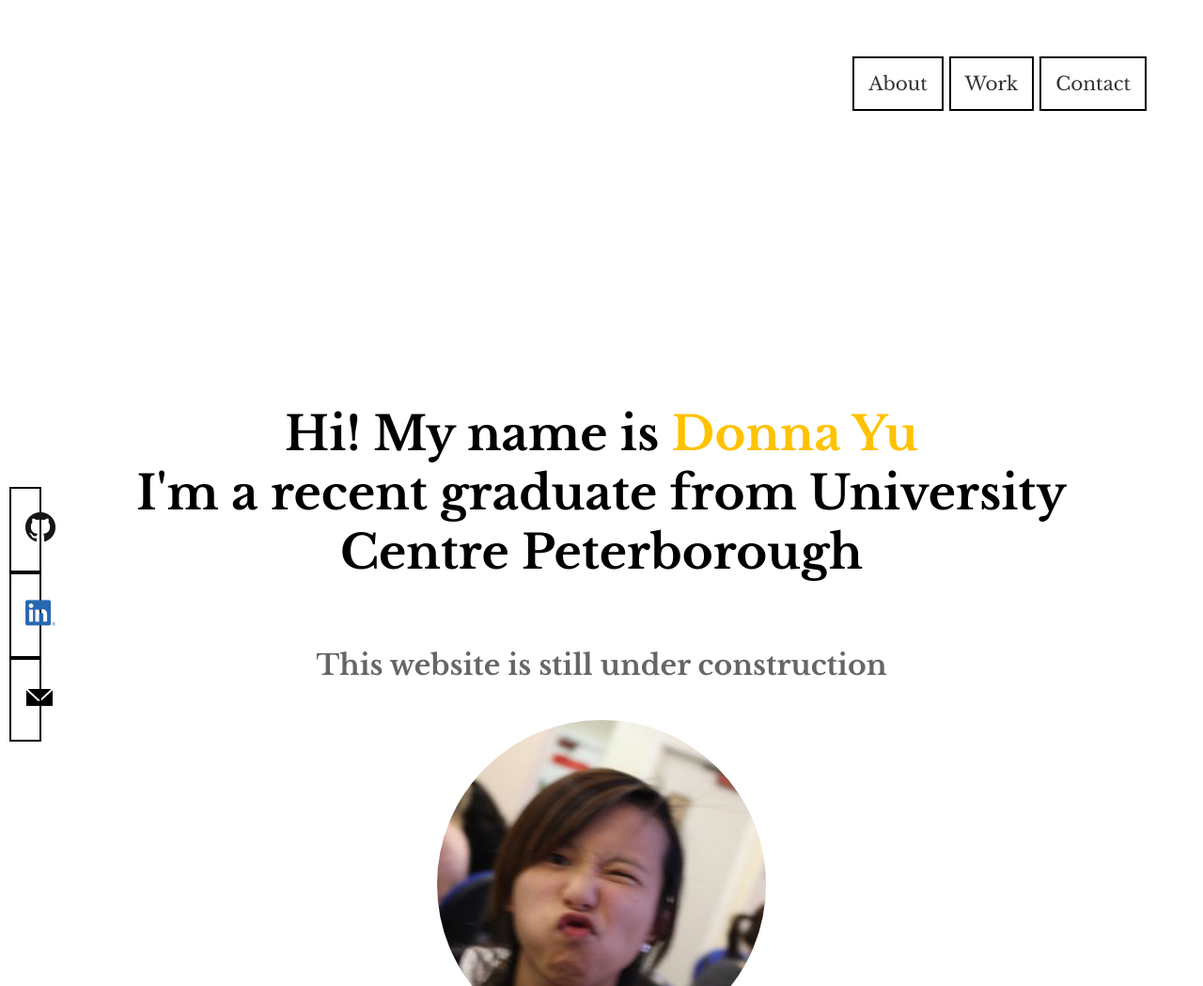
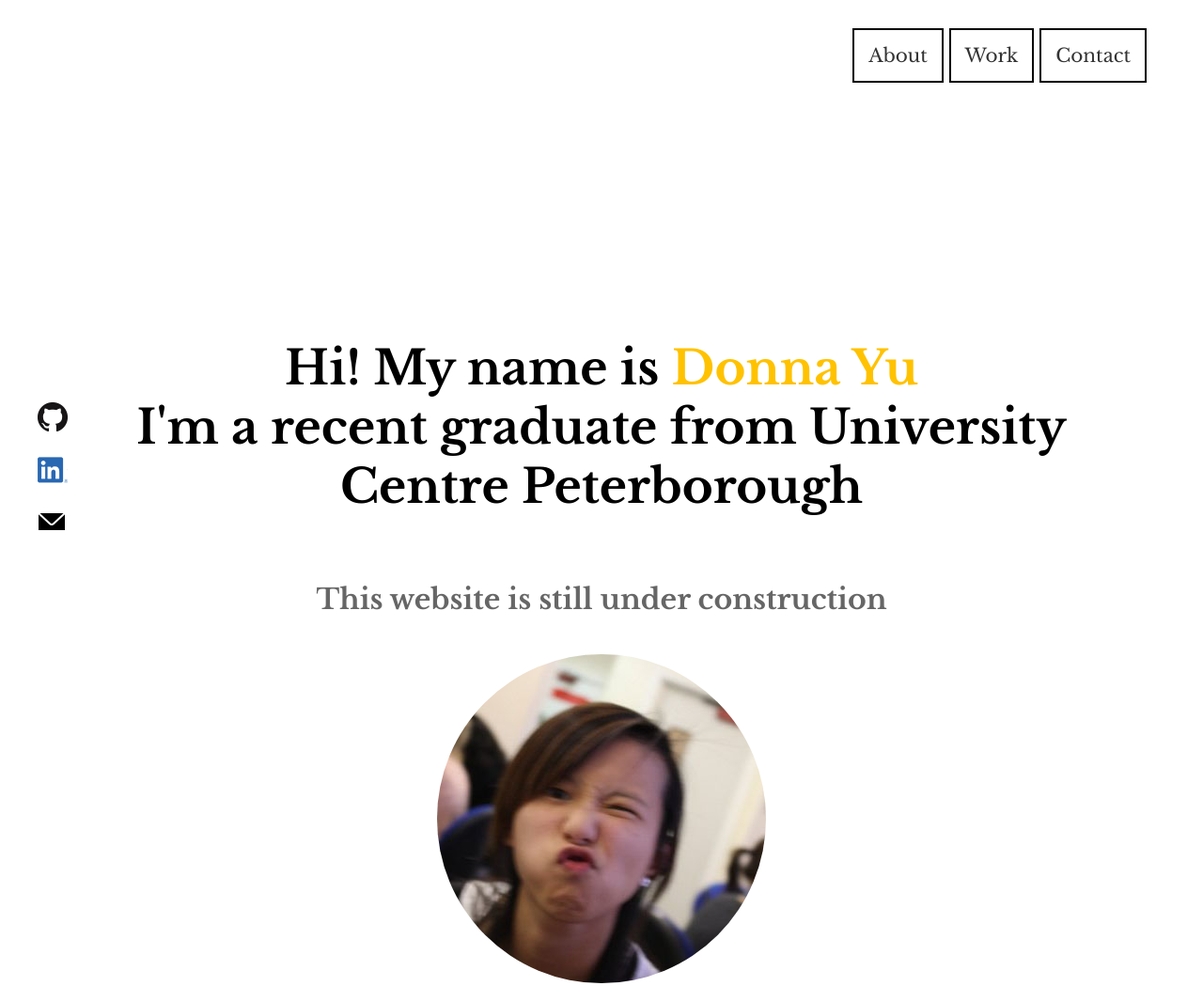
Before and after one commit to dyau172/portfolio, a plain HTML site: page index.html in a window 1280 px wide. Shown: the top 1049 px of the page at 94% size. Drawn offline with nearby package versions, Linux system fonts and the light colour scheme.

Commit message:
refactored ul

```diff
--- a/assets/css/style.css
+++ b/assets/css/style.css
@@ -8,21 +8,6 @@ img {
   margin: 10px auto;
   height: auto;
   width: auto;
-}
-
-ul {
-  text-align: right;
-  padding: 10px;
-  font-size: 20px;
-}
-
-ul li{
-  padding: 15px;
-  border: 2px solid black;
-}
-
-ul li a{
-  text-decoration: none;
 }
 
 h1 {
@@ -60,21 +45,28 @@ h1 {
 }
 
 /*Header Section*/
-.header {
+.header ul {
   padding: 30px 0px 40px;
   margin-left: 50px;
   margin-right: 50px;
+  text-align: right;
+  padding: 10px;
+  font-size: 20px;
+
 }
 
 .header li {
   list-style: none;
   display: inline-block;
+  border: 2px solid black;
+  padding: 15px;
 }
 
 .header li a {
   color: #333;
   margin:0;
   border:0px;
+  text-decoration: none;
 }
 
 /*Jumbotron Section*/
@@ -190,10 +182,14 @@ h1 {
   transform: scale(3);
 }
 
-.side-nav{
+.side-nav ul{
   position: fixed;
   width: 10px;
   margin-top: 300px;
+}
+
+.side-nav li{
+  list-style-type:none;
 }
 
 .right{
```
